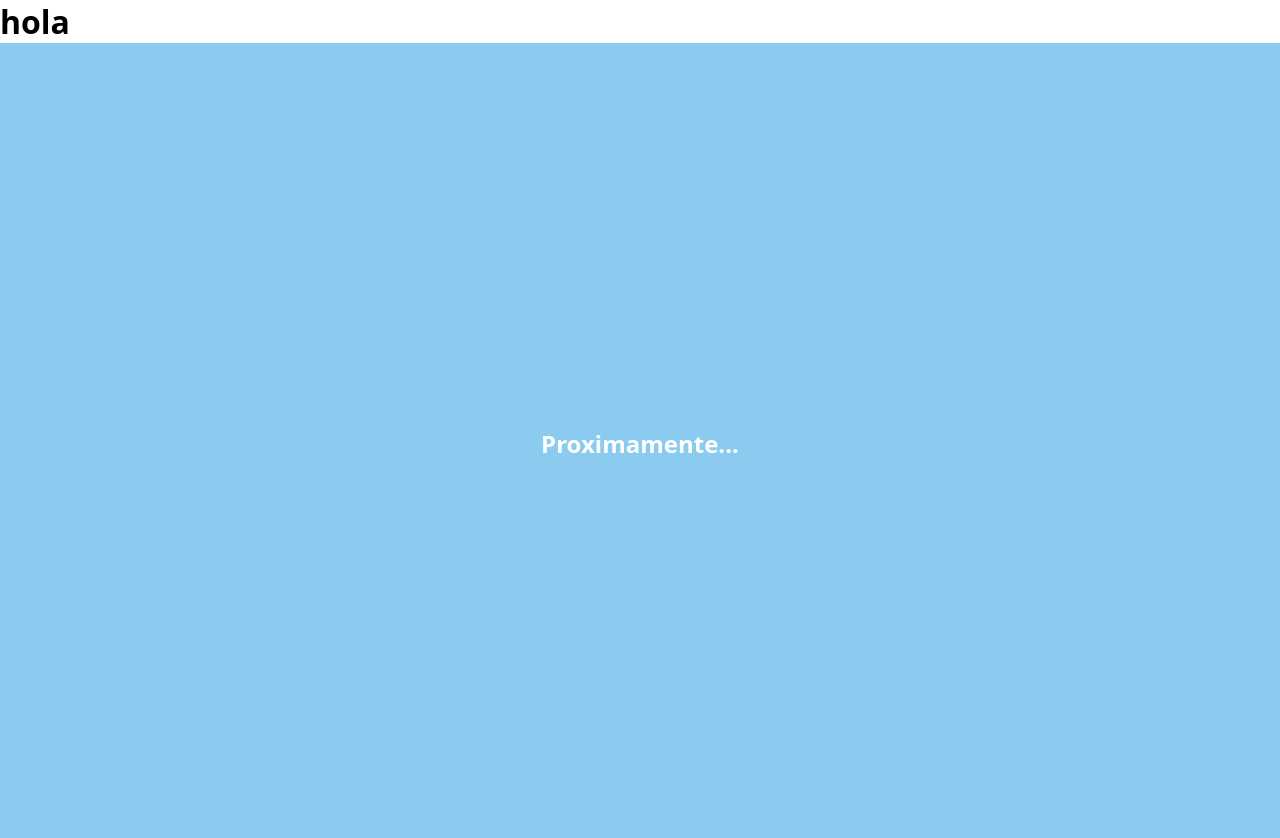
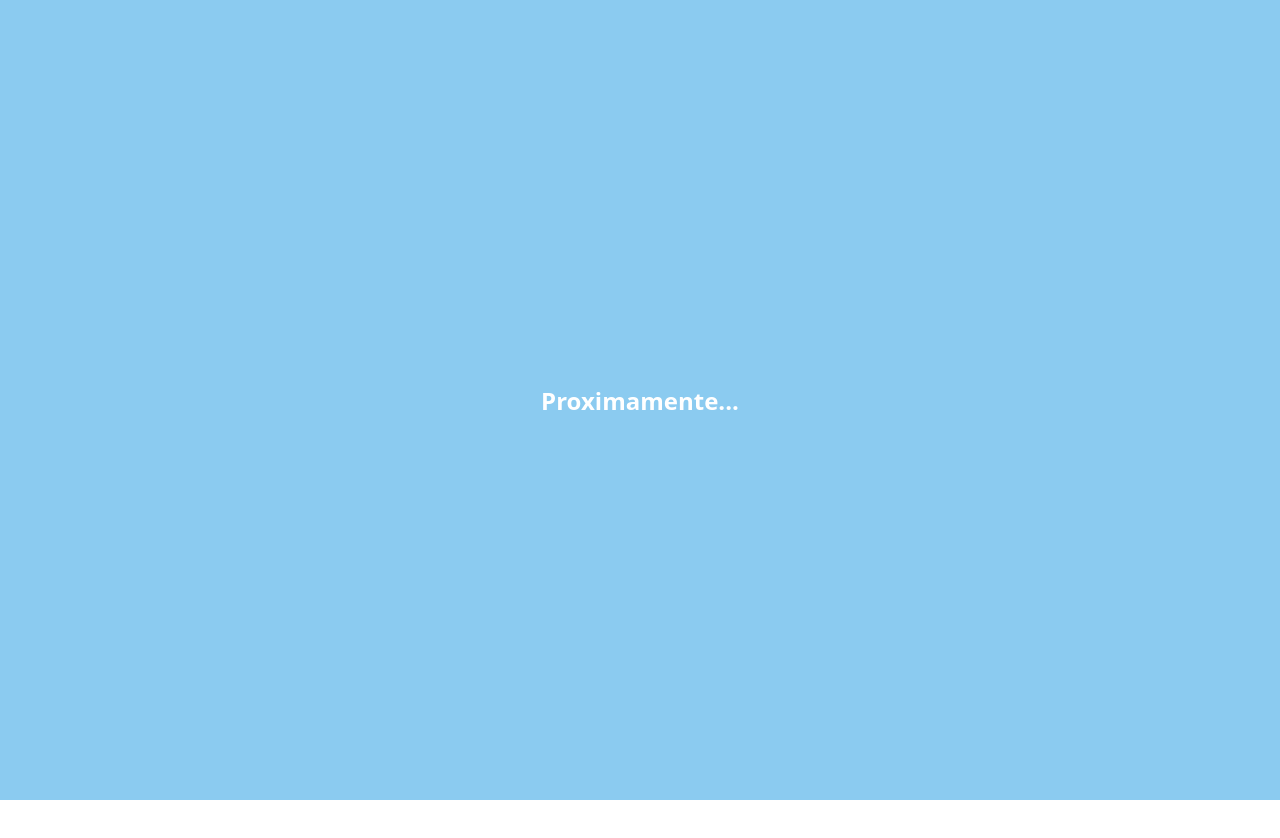
Before and after one commit to ZeoxEmz/pokedex, a React (Vite) app: page /crear in a window 1280 px wide. Shown: the top 838 px of the page. After the commit the page ends 800 px from the top, so only its background shows below. Built offline with nearby package versions, Linux system fonts and the light colour scheme.

Commit message:
cambiando base vite.config

```diff
--- a/src/App.jsx
+++ b/src/App.jsx
@@ -8,7 +8,6 @@ import { Route, Routes } from 'react-router-dom'
 function MainApp() {
   return (
     <div className='app'>
-      <h1>hola</h1>
       <Routes>
         <Route path='/' element={<Landing/>}/>
         <Route path='/home' element={<Home/>}/>
--- a/vite.config.js
+++ b/vite.config.js
@@ -2,7 +2,7 @@ import { defineConfig } from 'vite'
 import react from '@vitejs/plugin-react-swc'
 
 export default defineConfig({
-  base: './',
+  base: '/pokedex/',
   plugins: [react()],
   build: {
     assetsDir: 'assets',
```
